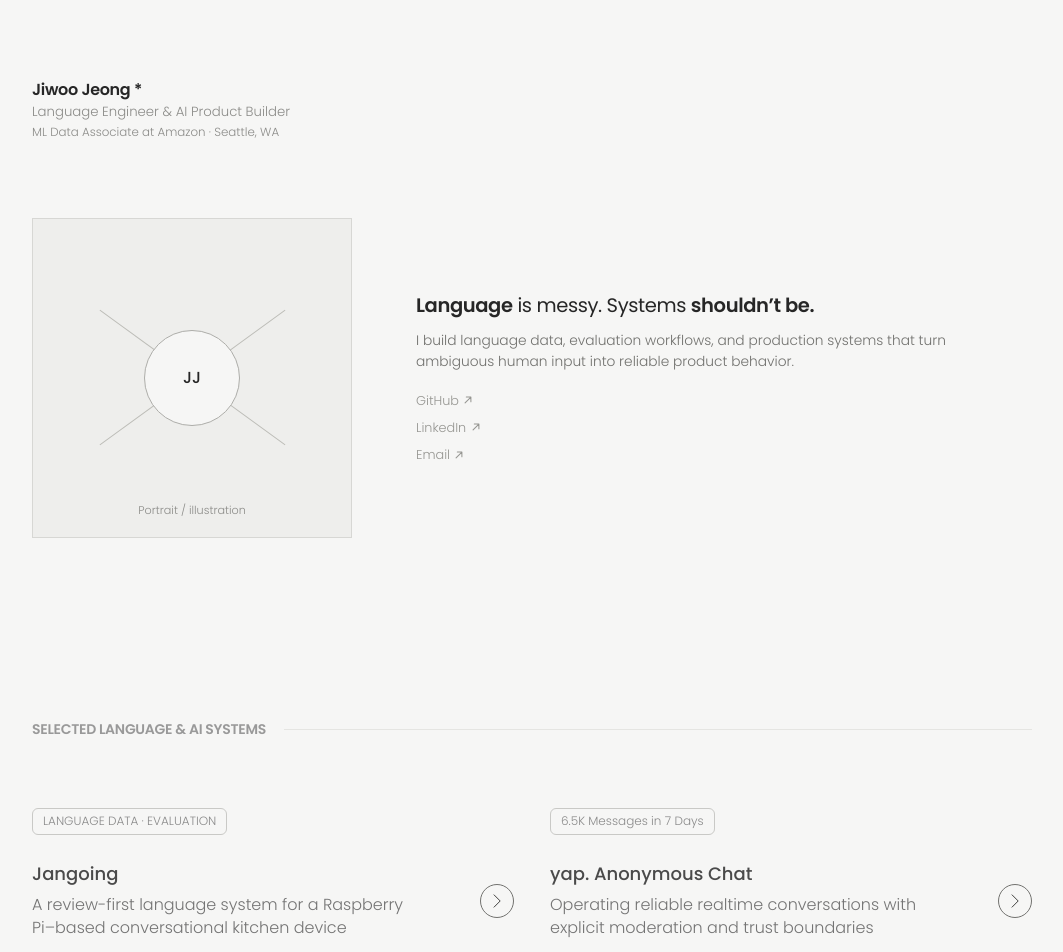
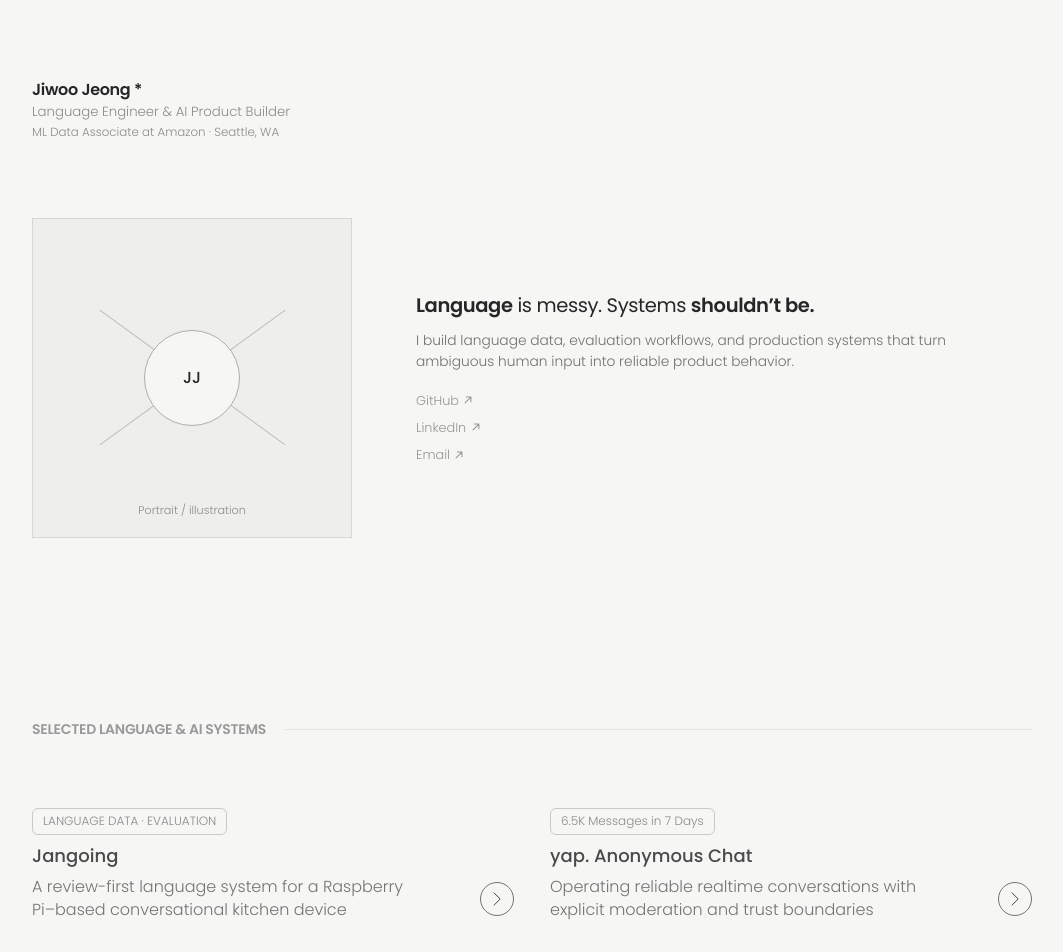
Before and after one commit to jiji123526/portfolio, a Next.js app: page / in a window 1280 px wide. Shown: the top 952 px of the page, without its empty margins (108-1171 px from the left). Built offline with nearby package versions, Linux system fonts and the light colour scheme.

Commit message:
Align project card spacing

```diff
--- a/app/globals.css
+++ b/app/globals.css
@@ -37,12 +37,13 @@ a { color:inherit; text-decoration:none; }
 .section-label>span { height:1px; flex:1; background:#e5e5e2; }
 .project-grid { display:grid; grid-template-columns:1fr 1fr; gap:64px 36px; }
 .project-card { display:block; min-width:0; }
-.project-meta { display:flex; min-height:27px; color:#8a8a8a; margin-bottom:10px; }
+.project-meta { display:flex; min-height:27px; color:#8a8a8a; margin-bottom:8px; }
 .metric-badge { display:inline-flex; align-items:center; min-height:27px; padding:5px 10px; border:1px solid #c9c9c6; border-radius:6px; font-size:.75rem; line-height:1.2; }
-.project-heading { display:grid; grid-template-columns:1fr auto; gap:16px; align-items:center; height:112px; margin-bottom:20px; }
+.project-heading { display:grid; grid-template-columns:1fr auto; gap:16px; align-items:start; height:112px; margin-bottom:20px; }
 .project-heading h2 { color:#4a4a4a; font-size:1.125rem; line-height:1.4; font-weight:500; margin:0 0 8px; letter-spacing:0; }
 .project-heading p { color:#747474; font-size:1rem; line-height:1.42; margin:0; max-width:390px; }
 .round-arrow { --mx:0px; --my:0px; width:34px; height:34px; border:1px solid #72726f; border-radius:999px; display:grid; place-items:center; transform:translate(var(--mx),var(--my)); transition:transform .18s ease,background-color .22s ease,border-color .22s ease,color .22s ease; color:#41413f; }
+.project-heading>.round-arrow { align-self:center; }
 .round-arrow svg { width:8px; height:16px; fill:none; stroke:currentColor; stroke-width:1.25; overflow:visible; }
 .project-card:hover .round-arrow { background:#139b24; border-color:#139b24; color:white; }
 .round-arrow.muted { opacity:.35; }
```
